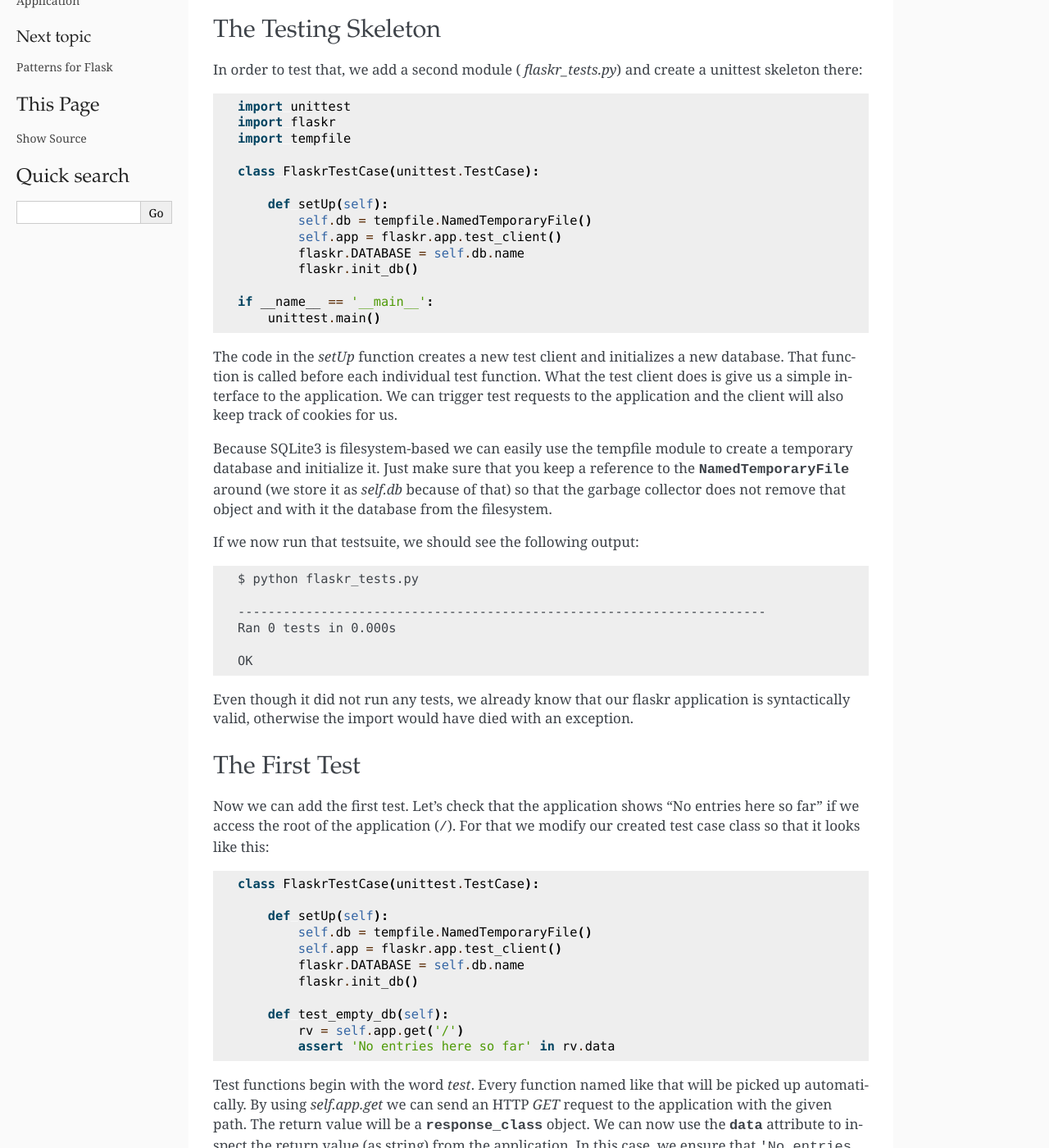
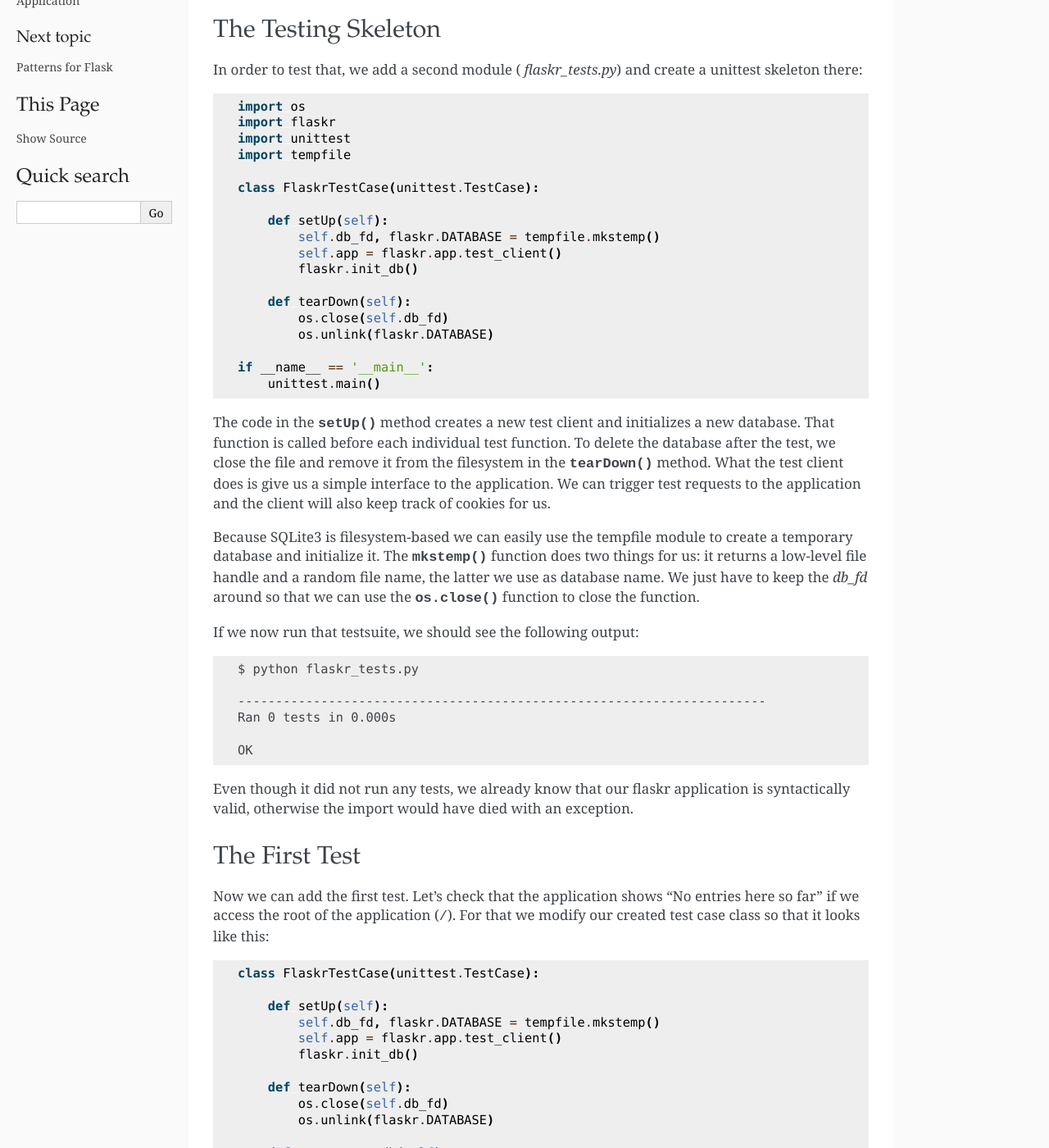
Before and after one commit to hrool/roby, a Sphinx documentation site: the page built from docs/testing.rst, in a window 1280 px wide and 1400 px high, scrolled down 511 px. Shown: the whole window at 82% size. Built offline with Sphinx 7.4.7, drawn with Linux system fonts in a browser that asks for light colours.

Commit message:
Added missing os import.

```diff
--- a/docs/testing.rst
+++ b/docs/testing.rst
@@ -35,32 +35,40 @@ The Testing Skeleton
 In order to test that, we add a second module (
 `flaskr_tests.py`) and create a unittest skeleton there::
 
+    import os
+    import flaskr
     import unittest
-    import flaskr
     import tempfile
 
     class FlaskrTestCase(unittest.TestCase):
 
         def setUp(self):
-            self.db = tempfile.NamedTemporaryFile()
+            self.db_fd, flaskr.DATABASE = tempfile.mkstemp()
             self.app = flaskr.app.test_client()
-            flaskr.DATABASE = self.db.name
             flaskr.init_db()
+
+        def tearDown(self):
+            os.close(self.db_fd)
+            os.unlink(flaskr.DATABASE)
 
     if __name__ == '__main__':
         unittest.main()
 
-The code in the `setUp` function creates a new test client and initializes
-a new database.  That function is called before each individual test function.
-What the test client does is give us a simple interface to the
-application.  We can trigger test requests to the application and the
-client will also keep track of cookies for us.
+The code in the :meth:`~unittest.TestCase.setUp` method creates a new test
+client and initializes a new database.  That function is called before
+each individual test function.  To delete the database after the test, we
+close the file and remove it from the filesystem in the
+:meth:`~unittest.TestCase.tearDown` method.  What the test client does is
+give us a simple interface to the application.  We can trigger test
+requests to the application and the client will also keep track of cookies
+for us.
 
 Because SQLite3 is filesystem-based we can easily use the tempfile module
-to create a temporary database and initialize it.  Just make sure that you
-keep a reference to the :class:`~tempfile.NamedTemporaryFile` around (we
-store it as `self.db` because of that) so that the garbage collector does
-not remove that object and with it the database from the filesystem.
+to create a temporary database and initialize it.  The
+:func:`~tempfile.mkstemp` function does two things for us: it returns a
+low-level file handle and a random file name, the latter we use as
+database name.  We just have to keep the `db_fd` around so that we can use
+the :func:`os.close` function to close the function.
 
 If we now run that testsuite, we should see the following output::
 
@@ -86,10 +94,13 @@ this::
     class FlaskrTestCase(unittest.TestCase):
 
         def setUp(self):
-            self.db = tempfile.NamedTemporaryFile()
+            self.db_fd, flaskr.DATABASE = tempfile.mkstemp()
             self.app = flaskr.app.test_client()
-            flaskr.DATABASE = self.db.name
             flaskr.init_db()
+
+        def tearDown(self):
+            os.close(self.db_fd)
+            os.unlink(flaskr.DATABASE)
 
         def test_empty_db(self):
             rv = self.app.get('/')
```
Also changed, not shown: 4 other files.
